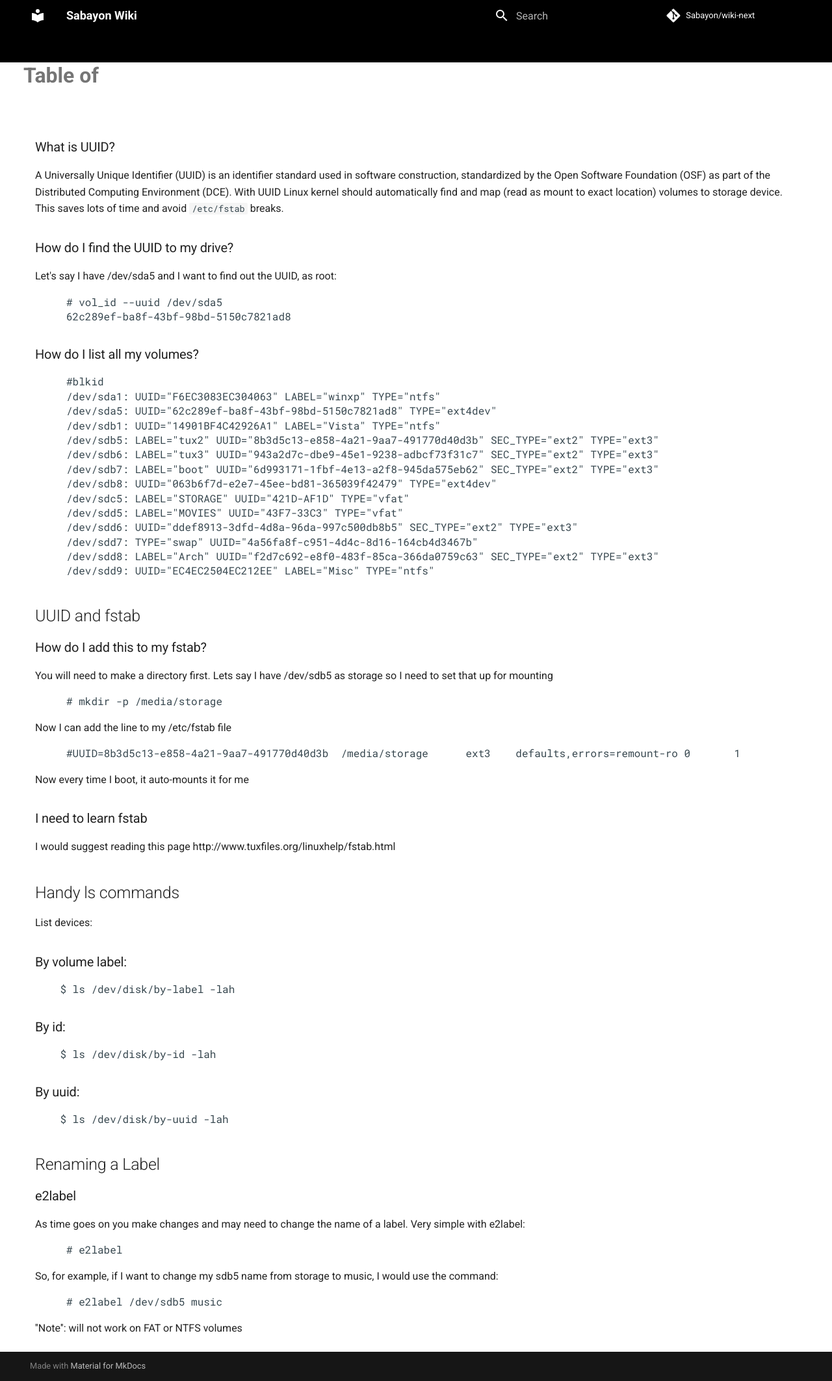
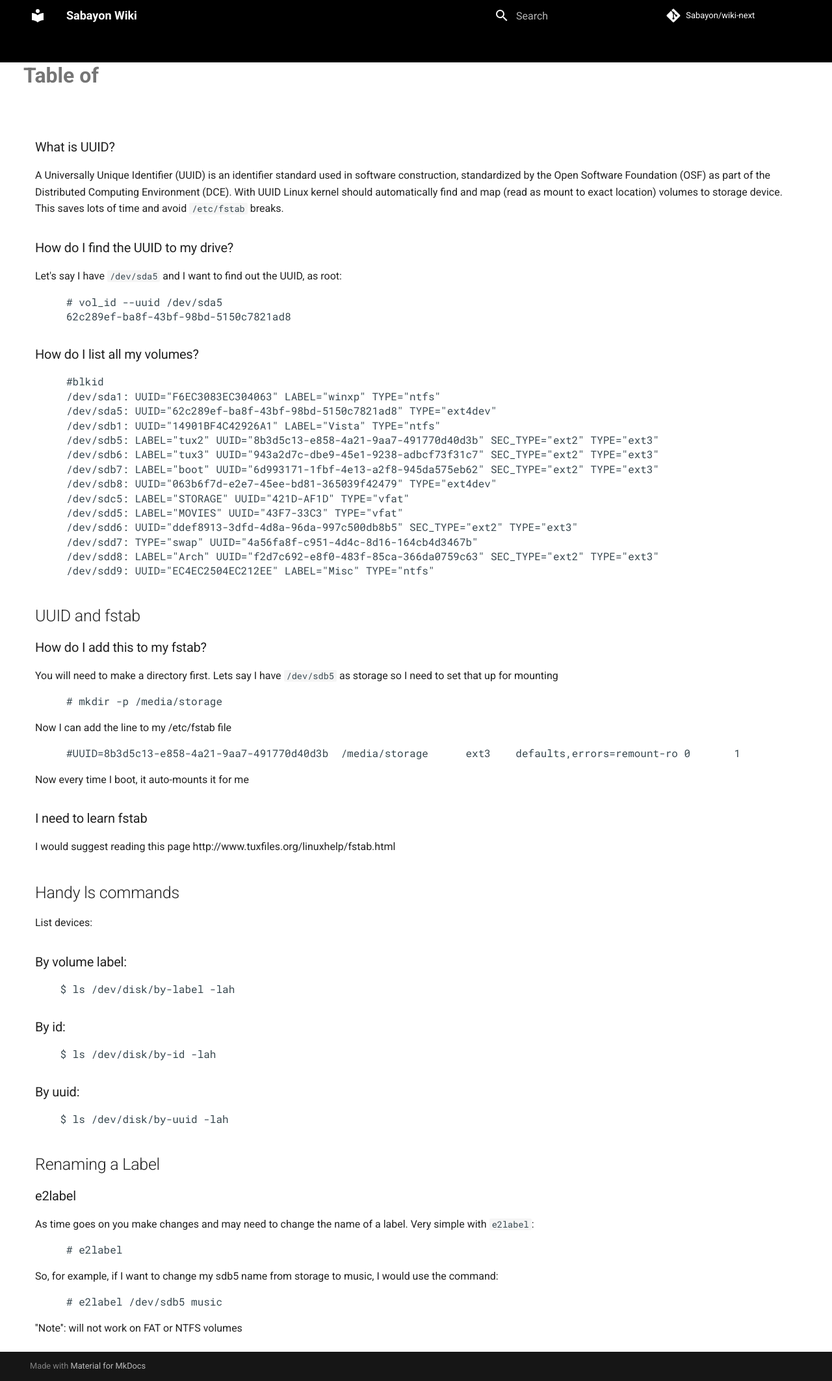
Before and after one commit to Sabayon/wiki-next, an MkDocs documentation site: the page built from docs/articles/UUIDs.md, in a window 1280 px wide. Shown: the whole page at 65% size. Built offline with MkDocs 1.6.1 and Material for MkDocs 9.7.7, drawn with Linux system fonts in a browser that asks for light colours; comment, search, counter and statistics services are not loaded.

```diff
--- a/docs/articles/UUIDs.md
+++ b/docs/articles/UUIDs.md
@@ -4,7 +4,7 @@
 A Universally Unique Identifier (UUID) is an identifier standard used in software construction, standardized by the Open Software Foundation (OSF) as part of the Distributed Computing Environment (DCE).  With UUID Linux kernel should automatically find and map (read as mount to exact location) volumes to storage device. This saves lots of time and avoid `/etc/fstab` breaks.
 
 ### How do I find the UUID to my drive?
-Let's say I have /dev/sda5 and I want to find out the UUID, as root:
+Let's say I have `/dev/sda5` and I want to find out the UUID, as root:
 <pre class="clear">
      # vol_id --uuid /dev/sda5
      62c289ef-ba8f-43bf-98bd-5150c7821ad8
@@ -31,7 +31,7 @@ Let's say I have /dev/sda5 and I want to find out the UUID, as root:
 
 ## UUID and fstab
 ### How do I add this to my fstab?
-You will need to make a directory first.  Lets say I have /dev/sdb5 as storage so I need to set that up for mounting
+You will need to make a directory first.  Lets say I have `/dev/sdb5` as storage so I need to set that up for mounting
 <pre class="clear">
      # mkdir -p /media/storage
 </pre>
@@ -60,7 +60,7 @@ List devices:
 </pre>
 ## Renaming a Label
 ### e2label
-As time goes on you make changes and may need to change the name of a label.  Very simple with e2label:
+As time goes on you make changes and may need to change the name of a label.  Very simple with `e2label`:
 <pre class="clear">
      # e2label <dev> <label>
 </pre>
```
